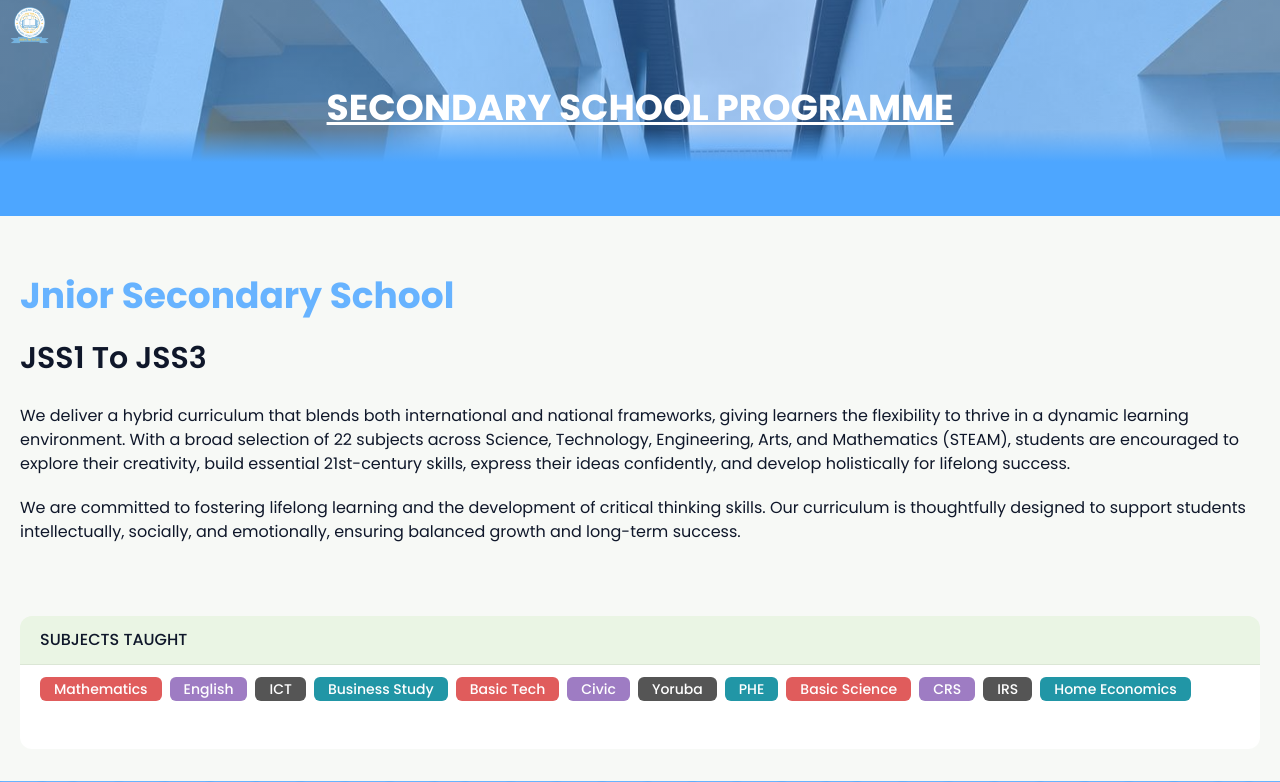
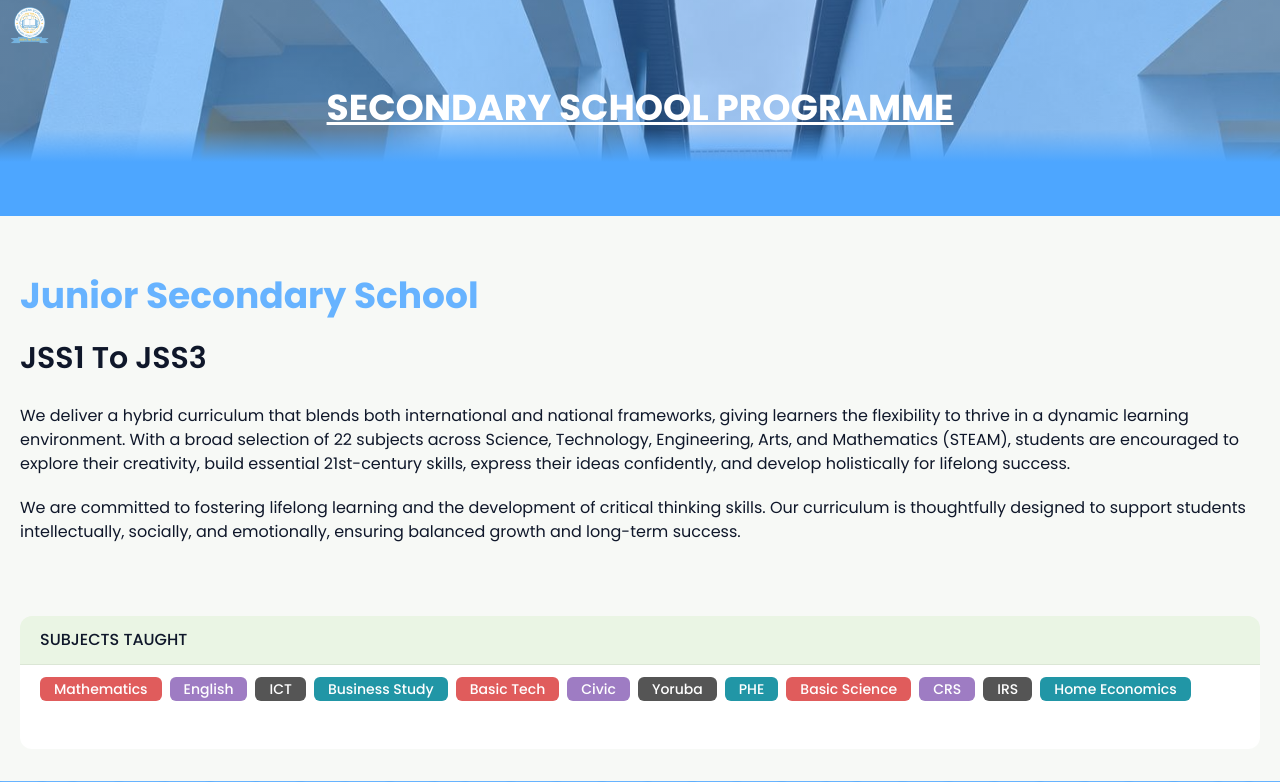
Before and after one commit to Demzy06/fair-havens-school, a React (Vite) app: page /secondary-programs in a window 1280 px wide. Shown: the top 782 px of the page. Built offline with nearby package versions, Linux system fonts and the light colour scheme; some icons are missing.

Commit message:
Fixed spelling error

```diff
--- a/src/pages/SecondaryPrograms.jsx
+++ b/src/pages/SecondaryPrograms.jsx
@@ -4,7 +4,7 @@ import Footer from "../components/Footer";
 import SectionTitle from "../components/SectionTitle";
 
 const juniorSchoolContent = {
-  stage: "Jnior Secondary School",
+  stage: "Junior Secondary School",
   classType: "JSS1 To JSS3",
   firstParagraph:
     "We deliver a hybrid curriculum that blends both international and national frameworks, giving learners the flexibility to thrive in a dynamic learning environment. With a broad selection of 22 subjects across Science, Technology, Engineering, Arts, and Mathematics (STEAM), students are encouraged to explore their creativity, build essential 21st-century skills, express their ideas confidently, and develop holistically for lifelong success.",
```
